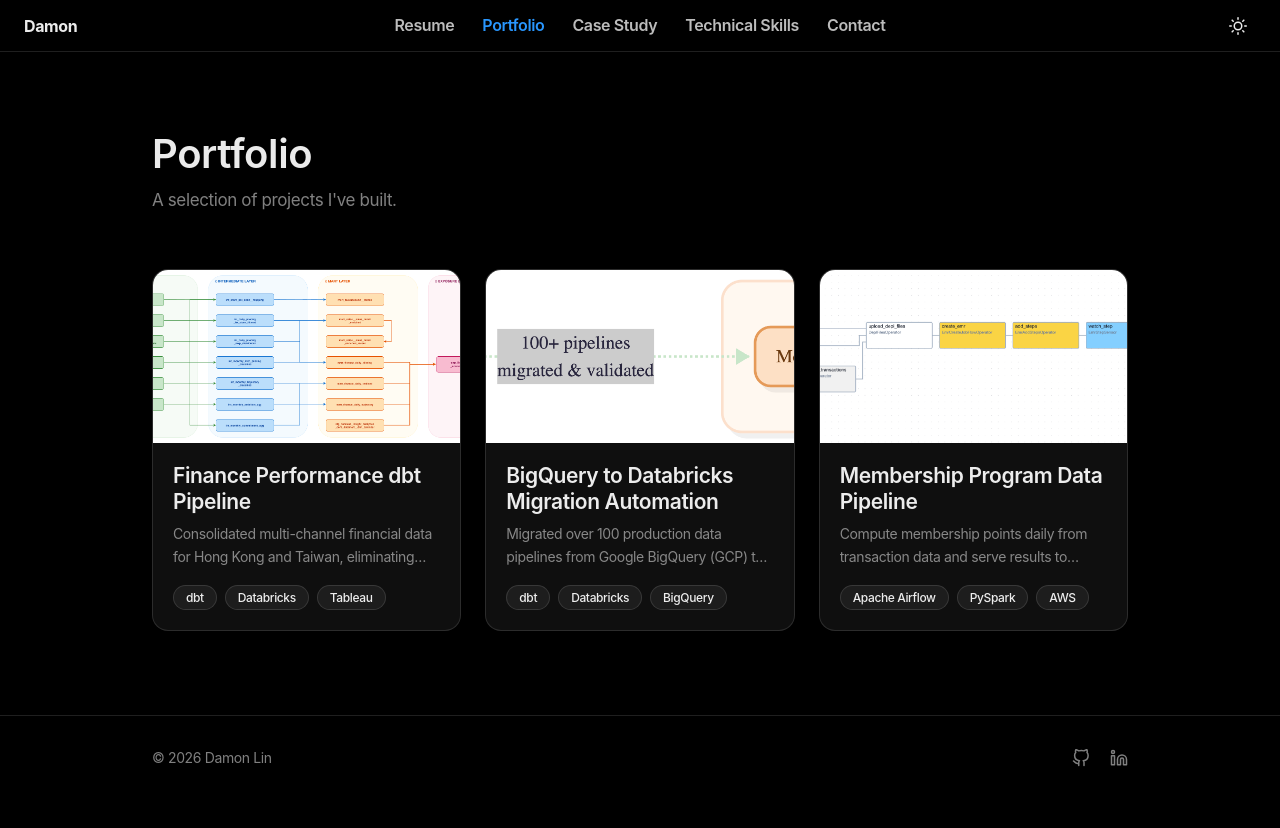
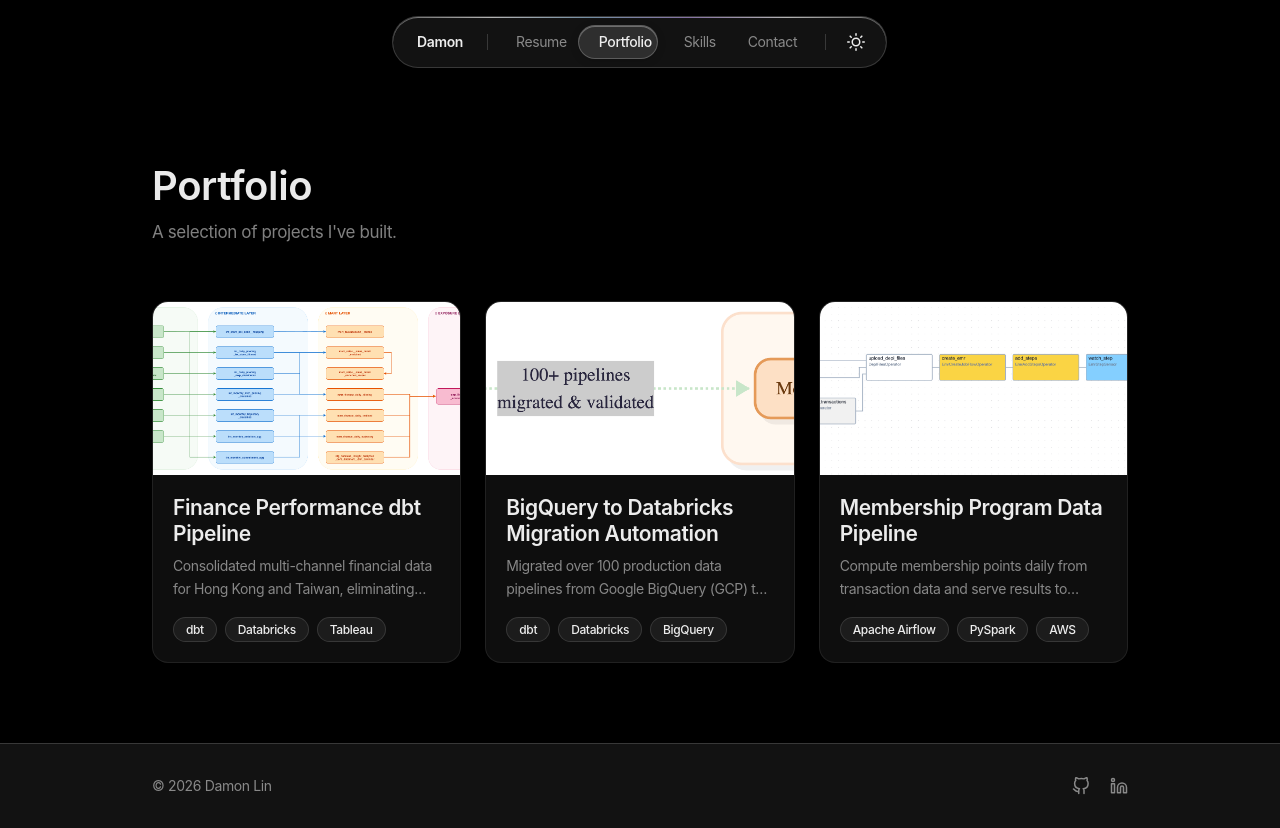
Before and after one commit to damonlin06/damon-portfolio, a Next.js app: page /damon-portfolio/portfolio in a window 1280 px wide. Before the commit the page ends 800 px from the top, so only its background shows below. Built offline with nearby package versions, Linux system fonts and the light colour scheme.

Commit message:
feat: remove case study section

```diff
--- a/app/case-study/page.tsx
+++ /dev/null
@@ -1,136 +0,0 @@
-import type { Metadata } from 'next';
-import Link from 'next/link';
-import Image from 'next/image';
-import { caseStudies } from '@/src/data/caseStudies';
-import { Tag } from '@/src/components/ui/Tag';
-import { ZoomableImage } from '@/src/components/ui/ZoomableImage';
-
-export const metadata: Metadata = {
-  title: 'Case Study — Damon Lin',
-};
-
-// Simple markdown-like renderer (mirrors the project detail page)
-function renderDescription(text: string) {
-  return text.split('\n\n').map((block, i) => {
-    if (block.startsWith('## ')) {
-      return (
-        <h2
-          key={i}
-          style={{
-            fontFamily:
-              '-apple-system, BlinkMacSystemFont, "SF Pro Display", "Helvetica Neue", Helvetica, Arial, sans-serif',
-            fontSize: '1.5rem',
-            fontWeight: 600,
-            color: 'var(--color-primary)',
-            marginTop: '2rem',
-            marginBottom: '0.75rem',
-          }}
-        >
-          {block.replace('## ', '')}
-        </h2>
-      );
-    }
-    if (block.startsWith('- ')) {
-      const items = block.split('\n').filter((l) => l.startsWith('- '));
-      return (
-        <ul key={i} className="list-disc list-outside pl-5 flex flex-col gap-1 mb-4">
-          {items.map((item, j) => (
-            <li key={j} style={{ color: 'var(--color-primary)', fontSize: '1.0625rem', lineHeight: 1.47 }}>
-              {item.replace('- ', '')}
-            </li>
-          ))}
-        </ul>
-      );
-    }
-    if (block.startsWith('![')) {
-      const match = block.match(/^!\[([^\]]*)\]\(([^)]+)\)/);
-      if (match) {
-        const imgSrc = `${process.env.NEXT_PUBLIC_BASE_PATH ?? ''}${match[2]}`;
-        return (
-          <ZoomableImage key={i} src={imgSrc} alt={match[1]} width={1400} height={600} />
-        );
-      }
-    }
-    if (block.startsWith('> ')) {
-      const content = block.replace(/^> /, '');
-      // Render **bold** markers within the blockquote
-      const parts = content.split(/\*\*([^*]+)\*\*/g);
-      return (
-        <blockquote
-          key={i}
-          className="mb-4 pl-4 py-3 pr-4 rounded-lg"
-          style={{
-            borderLeft: '3px solid var(--color-accent)',
-            backgroundColor: 'var(--color-surface)',
-            color: 'var(--color-secondary)',
-            fontSize: '0.9375rem',
-            lineHeight: 1.6,
-          }}
-        >
-          {parts.map((part, j) =>
-            j % 2 === 1 ? <strong key={j} style={{ color: 'var(--color-primary)' }}>{part}</strong> : part
-          )}
-        </blockquote>
-      );
-    }
-    return (
-      <p
-        key={i}
-        className="mb-4"
-        style={{ color: 'var(--color-primary)', fontSize: '1.0625rem', lineHeight: 1.6 }}
-      >
-        {block}
-      </p>
-    );
-  });
-}
-
-export default function CaseStudyPage() {
-  const caseStudy = caseStudies[0];
-
-  return (
-    <article className="max-w-3xl mx-auto px-6 py-20">
-      {/* Header */}
-      <header className="mb-4">
-        <p
-          className="text-sm font-medium mb-2"
-          style={{ color: 'var(--color-secondary)', textTransform: 'uppercase', letterSpacing: '0.08em' }}
-        >
-          Case Study
-        </p>
-        <h1
-          style={{
-            fontFamily:
-              '-apple-system, BlinkMacSystemFont, "SF Pro Display", "Helvetica Neue", Helvetica, Arial, sans-serif',
-            fontSize: '2.5rem',
-            fontWeight: 600,
-            lineHeight: 1.1,
-            color: 'var(--color-primary)',
-          }}
-        >
-          {caseStudy.title}
-        </h1>
-        <p className="mt-3 text-sm" style={{ color: 'var(--color-secondary)' }}>
-          Related project:{' '}
-          <Link
-            href={`/portfolio/${caseStudy.projectSlug}`}
-            style={{ color: 'var(--color-accent)', textDecoration: 'none' }}
-            className="hover:underline"
-          >
-            {caseStudy.projectRef}
-          </Link>
-        </p>
-      </header>
-
-      {/* Tags */}
-      <div className="flex flex-wrap gap-2 mb-10">
-        {caseStudy.tags.map((tag) => (
-          <Tag key={tag}>{tag}</Tag>
-        ))}
-      </div>
-
-      {/* Description */}
-      <div className="mb-12">{renderDescription(caseStudy.description)}</div>
-    </article>
-  );
-}
--- a/app/layout.tsx
+++ b/app/layout.tsx
@@ -31,7 +31,7 @@ export default function RootLayout({
           Skip to main content
         </a>
         <NavBar />
-        <main id="main-content" className="flex-1">{children}</main>
+        <main id="main-content" className="flex-1" style={{ paddingTop: 'var(--content-offset)' }}>{children}</main>
         <Footer />
       </body>
     </html>
--- a/app/page.tsx
+++ b/app/page.tsx
@@ -5,9 +5,7 @@ export default function HomePage() {
     <section
       className="flex-1 flex flex-col items-center justify-center text-center px-6 py-32"
       style={{
-        backgroundColor: 'var(--color-bg)',
-        color: 'var(--color-primary)',
-        minHeight: 'calc(100vh - var(--nav-height))',
+        minHeight: 'calc(100vh - var(--content-offset))',
       }}
     >
       <p
--- a/src/components/Footer.tsx
+++ b/src/components/Footer.tsx
@@ -48,8 +48,13 @@ export function Footer() {
 
   return (
     <footer
-      className="border-t mt-auto"
-      style={{ borderColor: 'var(--color-border)' }}
+      className="mt-auto border-t"
+      style={{
+        borderColor: 'var(--glass-border)',
+        background: 'var(--glass-bg)',
+        backdropFilter: 'blur(20px) saturate(180%)',
+        WebkitBackdropFilter: 'blur(20px) saturate(180%)',
+      }}
     >
       <div className="max-w-5xl mx-auto px-6 py-8 flex flex-col sm:flex-row items-center justify-between gap-4">
         <p
--- a/src/components/NavBar.tsx
+++ b/src/components/NavBar.tsx
@@ -2,54 +2,106 @@
 
 import Link from 'next/link';
 import { usePathname } from 'next/navigation';
-import { useState } from 'react';
+import { useState, useRef, useEffect } from 'react';
 import { ThemeToggle } from '@/src/components/ThemeToggle';
 
 const navLinks = [
   { href: '/resume', label: 'Resume' },
   { href: '/portfolio', label: 'Portfolio' },
-  { href: '/case-study', label: 'Case Study' },
-  { href: '/skills', label: 'Technical Skills' },
+  { href: '/skills', label: 'Skills' },
   { href: '/contact', label: 'Contact' },
 ] as const;
 
 export function NavBar() {
   const pathname = usePathname();
   const [menuOpen, setMenuOpen] = useState(false);
+  const [indicatorStyle, setIndicatorStyle] = useState({ width: 0, left: 0, opacity: 0, transitionDuration: '0ms' });
+  const containerRef = useRef<HTMLDivElement>(null);
+  const linkRefs = useRef<Map<string, HTMLLIElement>>(new Map());
+  const isFirstRender = useRef(true);
+
+  // Slide the glass indicator to the active nav link
+  useEffect(() => {
+    const activeLink = navLinks.find(
+      ({ href }) => pathname === href || pathname.startsWith(href + '/')
+    );
+    if (activeLink && containerRef.current) {
+      const li = linkRefs.current.get(activeLink.href);
+      if (li && containerRef.current) {
+        const containerRect = containerRef.current.getBoundingClientRect();
+        const liRect = li.getBoundingClientRect();
+        const duration = isFirstRender.current ? '0ms' : '300ms';
+        isFirstRender.current = false;
+        setIndicatorStyle({
+          width: liRect.width,
+          left: liRect.left - containerRect.left,
+          opacity: 1,
+          transitionDuration: duration,
+        });
+      }
+    } else {
+      setIndicatorStyle(prev => ({ ...prev, opacity: 0 }));
+    }
+  }, [pathname]);
 
   return (
     <header
-      className="sticky top-0 z-50 backdrop-blur-md border-b transition-colors"
-      style={{
-        height: 'var(--nav-height)',
-        backgroundColor: 'var(--nav-bg-glass)',
-        borderColor: 'var(--color-border)',
-      }}
+      className="fixed inset-x-0 z-50 flex justify-center px-4 pointer-events-none"
+      style={{ top: 'var(--nav-top)' }}
     >
-      {/* Full-width wrapper for edge-to-edge logo and toggle */}
-      <div className="relative h-full flex items-center px-6" role="navigation" aria-label="Primary navigation">
-        {/* Logo — flush left */}
+      {/* Glass pill nav */}
+      <nav
+        className="glass-nav flex items-center gap-2 px-3 animate-nav-slide-in pointer-events-auto"
+        style={{ height: 'var(--nav-height)' }}
+        aria-label="Primary navigation"
+      >
+        {/* Logo */}
         <Link
           href="/"
-          className="font-bold text-base tracking-tight transition-opacity hover:opacity-80"
+          className="font-semibold text-sm px-3 py-1.5 rounded-full transition-opacity hover:opacity-80"
           style={{ color: 'var(--color-primary)', textDecoration: 'none' }}
         >
           Damon
         </Link>
 
-        {/* Desktop nav links — absolutely centered in the full header */}
-        <ul className="hidden md:flex items-center gap-7 list-none m-0 p-0 absolute left-1/2 -translate-x-1/2">
+        {/* Divider */}
+        <div
+          className="hidden md:block w-px h-4 mx-1 shrink-0"
+          style={{ backgroundColor: 'var(--glass-border)' }}
+        />
+
+        {/* Desktop nav links with sliding indicator */}
+        <div ref={containerRef} className="relative hidden md:flex items-center">
+          {/* Sliding glass indicator */}
+          <span
+            aria-hidden="true"
+            className="glass-indicator absolute top-1/2 -translate-y-1/2 h-[34px] rounded-full pointer-events-none"
+            style={{
+              width: indicatorStyle.width,
+              left: indicatorStyle.left,
+              opacity: indicatorStyle.opacity,
+              transition: `width ${indicatorStyle.transitionDuration} cubic-bezier(0.34,1.56,0.64,1), left ${indicatorStyle.transitionDuration} cubic-bezier(0.34,1.56,0.64,1), opacity 0.2s ease`,
+            }}
+          />
+
+          <ul className="relative z-10 flex items-center list-none m-0 p-0">
             {navLinks.map(({ href, label }) => {
               const isActive = pathname === href || pathname.startsWith(href + '/');
               return (
-              <li key={href}>
+                <li
+                  key={href}
+                  ref={(el) => {
+                    if (el) linkRefs.current.set(href, el);
+                    else linkRefs.current.delete(href);
+                  }}
+                >
                   <Link
                     href={href}
                     aria-current={isActive ? 'page' : undefined}
-                  className="text-base font-semibold transition-colors hover:opacity-100"
+                    className="text-sm px-4 py-2 rounded-full block transition-colors duration-200"
                     style={{
-                    color: isActive ? 'var(--color-accent)' : 'var(--color-primary)',
-                    opacity: isActive ? 1 : 0.8,
+                      color: isActive ? 'var(--color-primary)' : 'var(--color-secondary)',
+                      fontWeight: isActive ? 500 : 400,
                       textDecoration: 'none',
                     }}
                   >
@@ -59,44 +111,33 @@ export function NavBar() {
               );
             })}
           </ul>
+        </div>
 
-        {/* Right controls — flush right via ml-auto */}
-        <div className="ml-auto flex items-center gap-1">
+        {/* Divider */}
+        <div
+          className="hidden md:block w-px h-4 mx-1 shrink-0"
+          style={{ backgroundColor: 'var(--glass-border)' }}
+        />
+
+        {/* Right controls */}
+        <div className="flex items-center gap-1">
           <ThemeToggle />
 
           {/* Hamburger — mobile only */}
           <button
-            className="md:hidden w-9 h-9 flex items-center justify-center rounded-full transition-colors"
+            className="md:hidden w-9 h-9 flex items-center justify-center rounded-full transition-opacity hover:opacity-70"
             onClick={() => setMenuOpen(!menuOpen)}
             aria-label={menuOpen ? 'Close navigation menu' : 'Open navigation menu'}
             aria-expanded={menuOpen}
             style={{ color: 'var(--color-primary)' }}
           >
             {menuOpen ? (
-              <svg
-                width="18"
-                height="18"
-                viewBox="0 0 24 24"
-                fill="none"
-                stroke="currentColor"
-                strokeWidth="2"
-                strokeLinecap="round"
-                aria-hidden="true"
-              >
+              <svg width="18" height="18" viewBox="0 0 24 24" fill="none" stroke="currentColor" strokeWidth="2" strokeLinecap="round" aria-hidden="true">
                 <line x1="18" y1="6" x2="6" y2="18" />
                 <line x1="6" y1="6" x2="18" y2="18" />
               </svg>
             ) : (
-              <svg
-                width="18"
-                height="18"
-                viewBox="0 0 24 24"
-                fill="none"
-                stroke="currentColor"
-                strokeWidth="2"
-                strokeLinecap="round"
-                aria-hidden="true"
-              >
+              <svg width="18" height="18" viewBox="0 0 24 24" fill="none" stroke="currentColor" strokeWidth="2" strokeLinecap="round" aria-hidden="true">
                 <line x1="3" y1="6" x2="21" y2="6" />
                 <line x1="3" y1="12" x2="21" y2="12" />
                 <line x1="3" y1="18" x2="21" y2="18" />
@@ -104,18 +145,15 @@ export function NavBar() {
             )}
           </button>
         </div>
-      </div>
+      </nav>
 
-      {/* Mobile dropdown menu */}
+      {/* Mobile dropdown — positioned below the pill */}
       {menuOpen && (
         <div
-          className="md:hidden border-t px-6 py-4"
-          style={{
-            borderColor: 'var(--color-border)',
-            backgroundColor: 'var(--color-bg)',
-          }}
+          className="glass absolute left-4 right-4 rounded-2xl p-4 pointer-events-auto md:hidden"
+          style={{ top: 'calc(var(--nav-height) + var(--nav-top) + 8px)' }}
         >
-          <ul className="flex flex-col gap-4 list-none m-0 p-0">
+          <ul className="flex flex-col gap-1 list-none m-0 p-0">
             {navLinks.map(({ href, label }) => {
               const isActive = pathname === href || pathname.startsWith(href + '/');
               return (
@@ -124,11 +162,12 @@ export function NavBar() {
                     href={href}
                     onClick={() => setMenuOpen(false)}
                     aria-current={isActive ? 'page' : undefined}
-                    className="text-sm block transition-opacity"
+                    className="text-sm block px-4 py-3 rounded-xl transition-colors"
                     style={{
                       color: isActive ? 'var(--color-accent)' : 'var(--color-primary)',
-                      fontWeight: isActive ? 600 : 400,
+                      fontWeight: isActive ? 500 : 400,
                       textDecoration: 'none',
+                      backgroundColor: isActive ? 'var(--glass-bg-hover)' : 'transparent',
                     }}
                   >
                     {label}
--- a/src/components/ui/Button.tsx
+++ b/src/components/ui/Button.tsx
@@ -18,35 +18,39 @@ const variantStyles: Record<Variant, CSSProperties> = {
   primary: {
     backgroundColor: 'var(--color-accent)',
     color: '#ffffff',
-    padding: '8px 15px',
+    padding: '8px 20px',
     borderRadius: '980px',
     fontSize: '17px',
     fontWeight: 400,
     lineHeight: 1,
     border: '1px solid transparent',
+    boxShadow: '0 2px 16px rgba(41, 151, 255, 0.35), inset 0 1px 0 rgba(255,255,255,0.15)',
   },
   secondary: {
     backgroundColor: 'var(--color-primary)',
     color: 'var(--color-bg)',
-    padding: '8px 15px',
+    padding: '8px 20px',
     borderRadius: '980px',
     fontSize: '17px',
     fontWeight: 400,
     border: '1px solid transparent',
   },
   ghost: {
-    backgroundColor: 'transparent',
+    backgroundColor: 'var(--glass-bg)',
+    backdropFilter: 'blur(20px) saturate(180%)',
+    WebkitBackdropFilter: 'blur(20px) saturate(180%)',
     color: 'var(--color-primary)',
-    padding: '8px 15px',
+    padding: '8px 20px',
     borderRadius: '980px',
     fontSize: '17px',
     fontWeight: 400,
-    border: '1px solid var(--color-secondary)',
+    border: '1px solid var(--glass-border)',
+    boxShadow: 'inset 0 1px 0 var(--glass-highlight)',
   },
 };
 
 const baseClass =
-  'inline-flex items-center justify-center transition-opacity cursor-pointer';
+  'inline-flex items-center justify-center transition-all duration-200 cursor-pointer';
 
 export function Button({
   variant = 'primary',
@@ -58,7 +62,7 @@ export function Button({
   rel,
   disabled,
 }: ButtonProps) {
-  const allClass = `${baseClass} hover:opacity-85 ${className}`;
+  const allClass = `${baseClass} hover:opacity-85 hover:scale-[1.02] active:scale-[0.98] ${className}`;
   const style = variantStyles[variant];
 
   if (href) {
```
Also changed, not shown: src/components/ui/Card.tsx (+4 -9 lines), src/data/caseStudies.ts (deleted, +0 -49 lines). Lines whose indentation alone changed are shown as unchanged.
